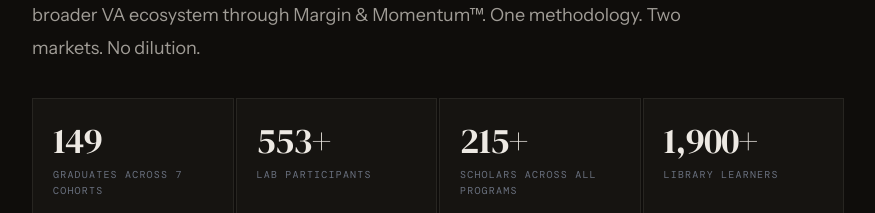
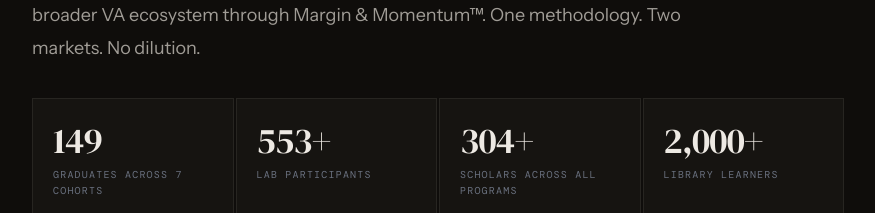
Before and after one commit to kittycataclysmic/founder-portfolio, a React (Vite) app: page / in a window 1280 px wide. Shown: the part 1600-1813 px from the top of the page, without its empty margins (202-1077 px from the left). Built offline with nearby package versions, Linux system fonts and the light colour scheme.

Commit message:
Update App.jsx

```diff
--- a/src/App.jsx
+++ b/src/App.jsx
@@ -586,8 +586,8 @@ export default function App() {
           <div className="eco-strip">
             <div className="eco-stat"><div className="eco-stat-num">149</div><div className="eco-stat-label">Graduates across 7 cohorts</div></div>
             <div className="eco-stat"><div className="eco-stat-num">553+</div><div className="eco-stat-label">Lab participants</div></div>
-            <div className="eco-stat"><div className="eco-stat-num">215+</div><div className="eco-stat-label">Scholars across all programs</div></div>
-            <div className="eco-stat"><div className="eco-stat-num">1,900+</div><div className="eco-stat-label">Library learners</div></div>
+            <div className="eco-stat"><div className="eco-stat-num">304+</div><div className="eco-stat-label">Scholars across all programs</div></div>
+            <div className="eco-stat"><div className="eco-stat-num">2,000+</div><div className="eco-stat-label">Library learners</div></div>
           </div>
 
           <div className="country-block">
```
